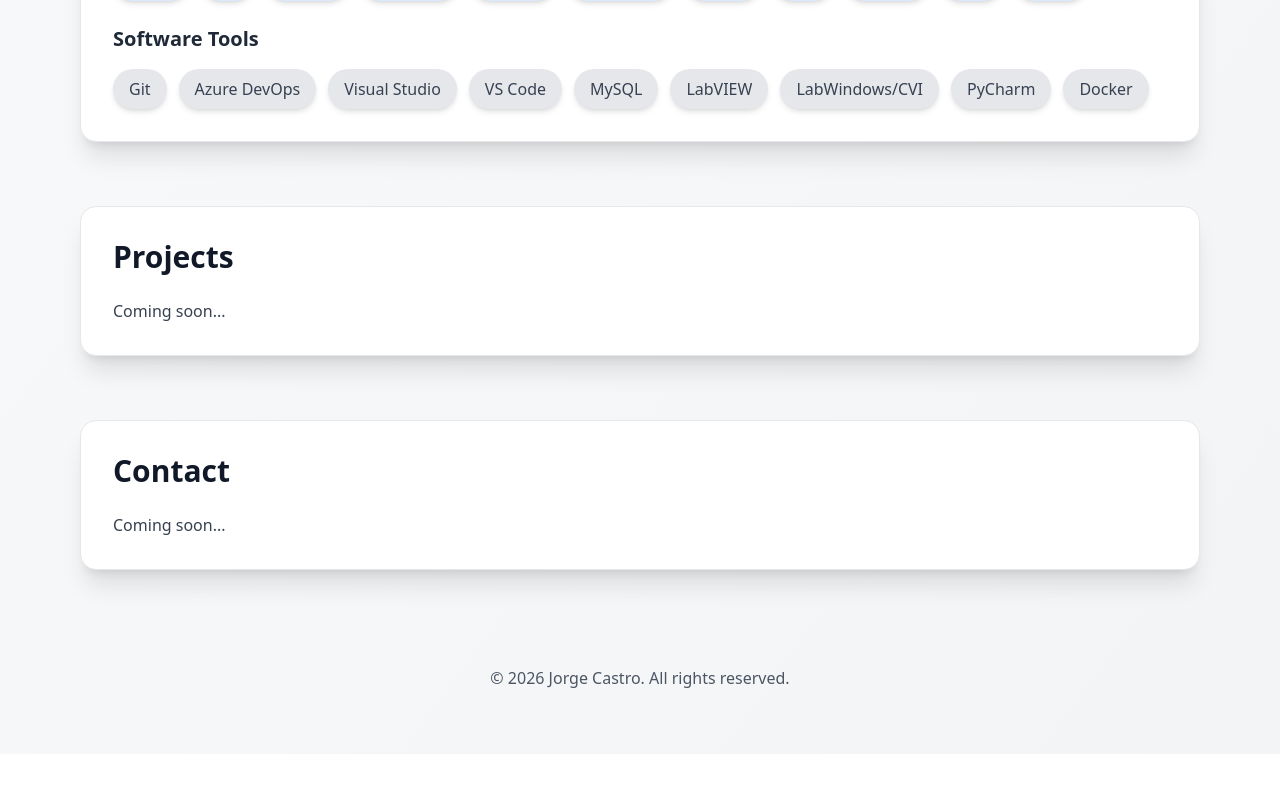
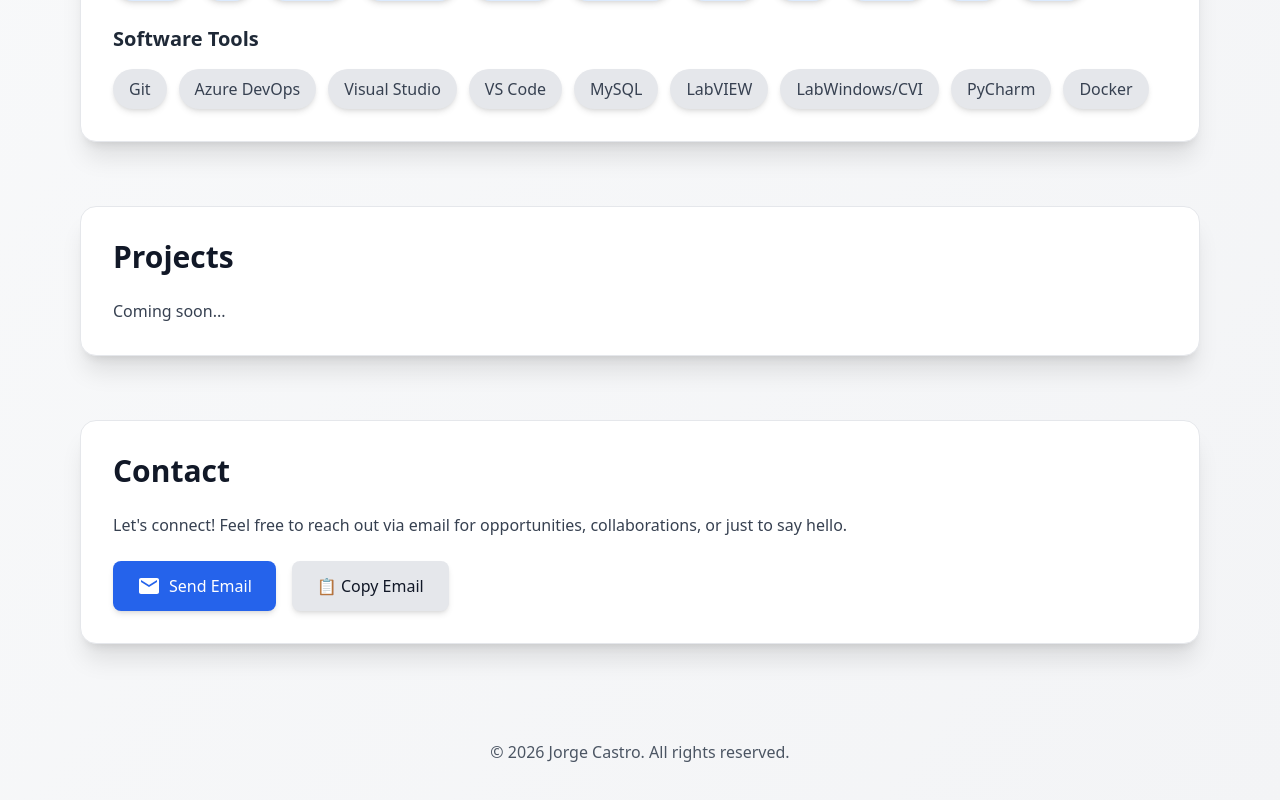
Before and after one commit to jorgeca003/Portfolio, a React (Vite) app: page / in a window 1280 px wide. Shown: the part 974-1774 px from the top of the page. Before the commit the page ends 1728 px from the top, so only its background shows below. Built offline with nearby package versions, Linux system fonts and the light colour scheme.

Commit message:
Add option to send email

```diff
--- a/src/App.jsx
+++ b/src/App.jsx
@@ -1,10 +1,18 @@
 import { useState, useEffect } from "react";
 import { motion } from "framer-motion";
 import { FaGithub, FaLinkedin } from "react-icons/fa";
+import { MdEmail } from "react-icons/md";
 import "./App.css";
 
 function App() {
   const [darkMode, setDarkMode] = useState(false);
+  const [copied, setCopied] = useState(false);
+
+  const handleCopyEmail = () => {
+    navigator.clipboard.writeText("jorgeca003@gmail.com");
+    setCopied(true);
+    setTimeout(() => setCopied(false), 2000);
+  };
 
   const programmingLanguages = [
     "C/C++",
@@ -193,10 +201,30 @@ function App() {
             <h2 className="text-3xl font-bold mb-6 text-gray-900 dark:text-white">
               Contact
             </h2>
-            <p className="text-gray-700 dark:text-gray-300">
-              {/* Content to be added */}
-              Coming soon...
+            <p className="text-gray-700 dark:text-gray-300 mb-6">
+              Let's connect! Feel free to reach out via email for opportunities,
+              collaborations, or just to say hello.
             </p>
+
+            {/* Contact Buttons */}
+            <div className="flex flex-wrap gap-4">
+              <a
+                href="mailto:jorgeca003@gmail.com?subject=Portfolio Inquiry"
+                className="flex items-center gap-2 px-6 py-3 bg-blue-600 dark:bg-blue-700 text-white rounded-lg hover:bg-blue-700 dark:hover:bg-blue-600 transition-colors shadow-md hover:shadow-lg"
+              >
+                <MdEmail className="text-2xl" />
+                <span className="font-medium">Send Email</span>
+              </a>
+
+              <button
+                onClick={handleCopyEmail}
+                className="flex items-center gap-2 px-6 py-3 bg-gray-200 dark:bg-gray-700 text-gray-900 dark:text-white rounded-lg hover:bg-gray-300 dark:hover:bg-gray-600 transition-colors shadow-md hover:shadow-lg"
+              >
+                <span className="font-medium">
+                  {copied ? "✓ Copied!" : "📋 Copy Email"}
+                </span>
+              </button>
+            </div>
           </div>
         </section>
 
```
